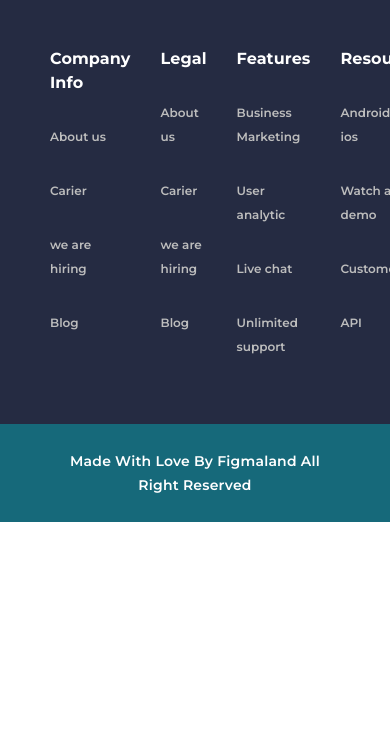
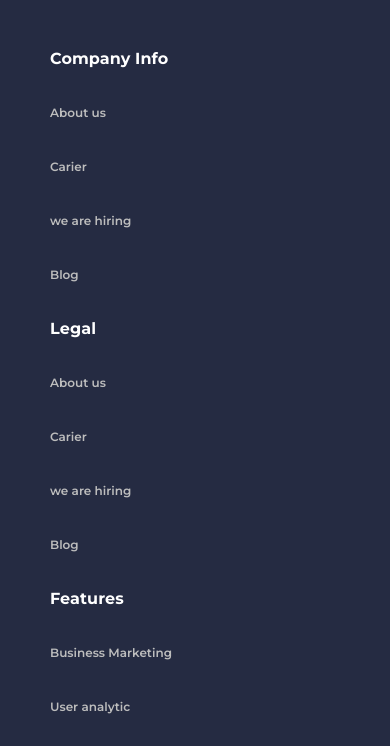
Before and after one commit to mutesialine/kmarketer-bem, a plain HTML site: page index.html in a window 390 px wide. Shown: the part 7376-8122 px from the top of the page. Before the commit the page ends 7898 px from the top, so only its background shows below. Drawn offline with Linux system fonts and the light colour scheme.

Commit message:
modify bem structure

```diff
--- a/style.css
+++ b/style.css
@@ -271,7 +271,7 @@ height: 22px;
   flex-direction: column;
   justify-items: flex-start;
   gap:30px;
-  margin-bottom: ;
+
 }
 .contact__card{
   display: flex;
@@ -476,7 +476,7 @@ height: 140px;
 .footer__border-btn{
   display: none;
 }
-.footer__row:{
+.footer__row{
   display: flex;
   flex-direction:column;
 }
```
